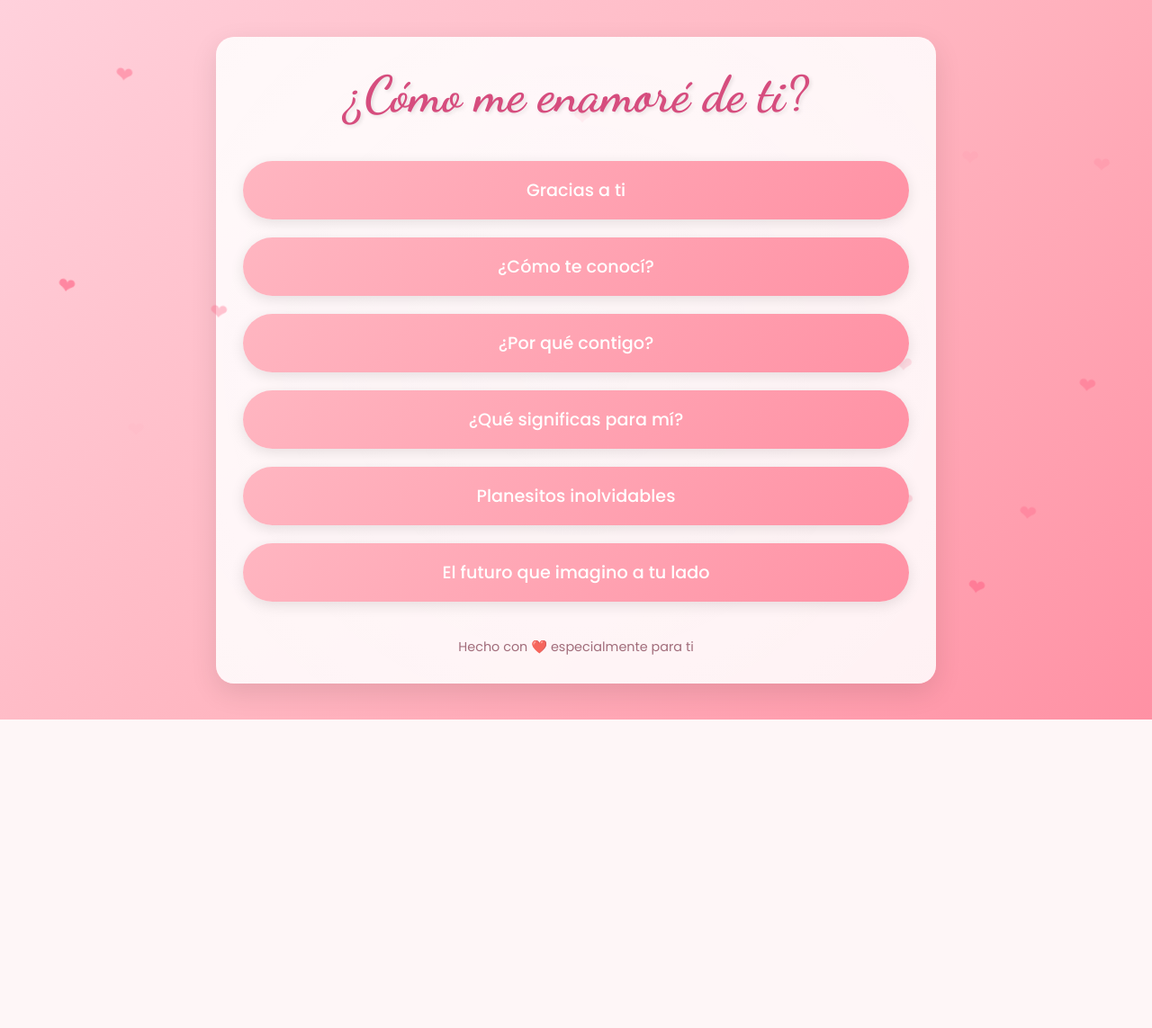
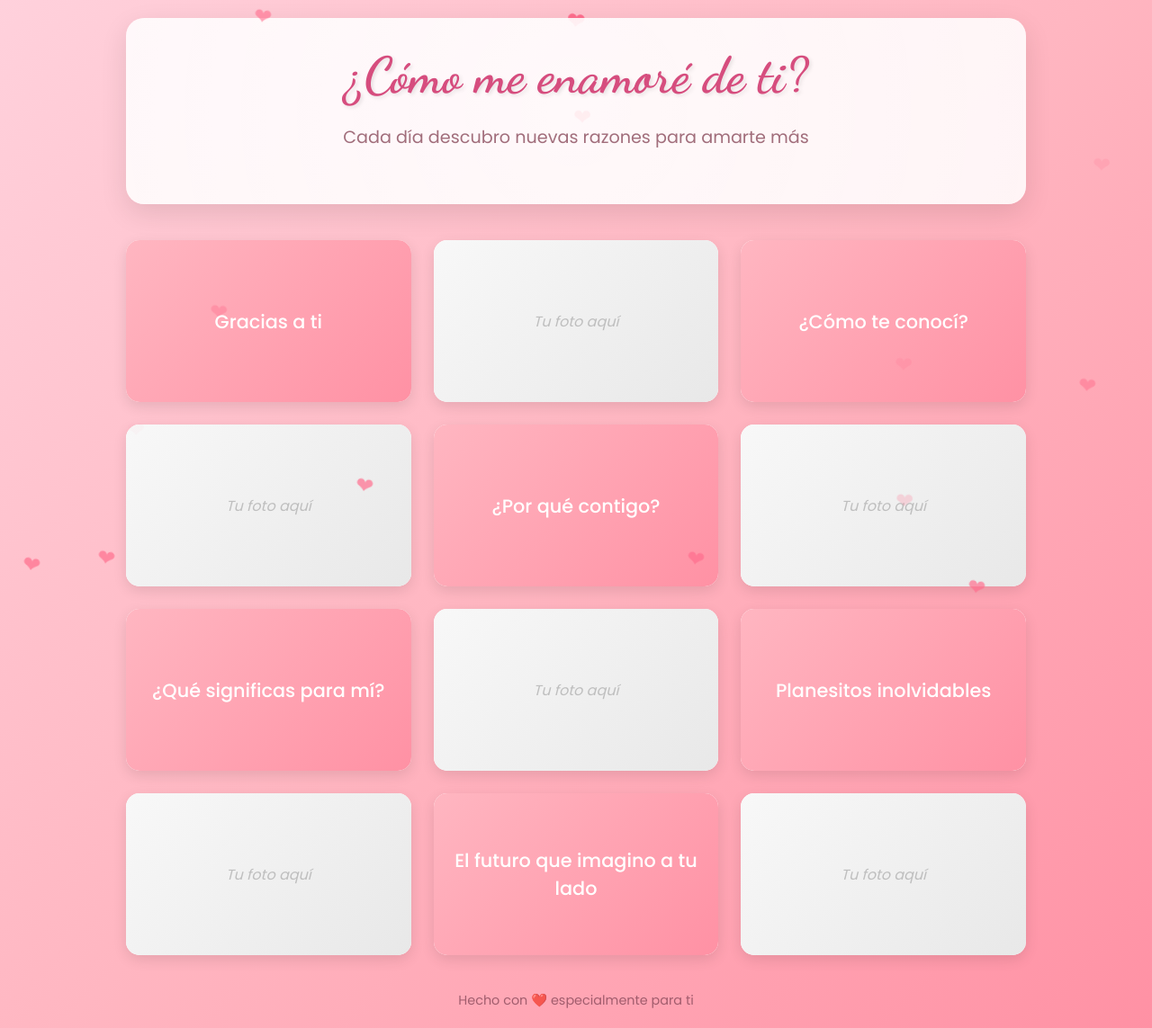
Before and after one commit to JorgeLop1-sudo/paratuuu, a PHP site: page / in a window 1280 px wide. Shown: the whole page at 90% size. Before the commit the page ends 800 px from the top, so only its background shows below. Run offline with PHP 8.4, Linux system fonts and the light colour scheme.

Commit message:
add: Styles

```diff
--- a/index.css
+++ b/index.css
@@ -1,3 +1,4 @@
+
 * {
     margin: 0;
     padding: 0;
@@ -11,14 +12,13 @@ body {
     display: flex;
     flex-direction: column;
     align-items: center;
-    justify-content: center;
     padding: 20px;
     color: #8a4b5c;
     overflow-x: hidden;
 }
 
 .container {
-    max-width: 800px;
+    max-width: 1000px;
     width: 100%;
     text-align: center;
     padding: 30px;
@@ -27,6 +27,7 @@ body {
     box-shadow: 0 10px 30px rgba(0, 0, 0, 0.1);
     position: relative;
     overflow: hidden;
+    margin-bottom: 40px;
 }
 
 .container::before {
@@ -48,35 +49,53 @@ body {
 h1 {
     font-family: 'Dancing Script', cursive;
     font-size: 3.5rem;
-    margin-bottom: 40px;
+    margin-bottom: 20px;
     color: #d64d7e;
     text-shadow: 2px 2px 4px rgba(0, 0, 0, 0.1);
     animation: fadeIn 1.5s ease-out;
 }
 
-.links-container {
-    display: flex;
-    flex-direction: column;
-    gap: 20px;
-    margin-top: 30px;
+.subtitle {
+    font-size: 1.2rem;
+    margin-bottom: 30px;
+    color: #8a4b5c;
+    opacity: 0.8;
 }
 
-.link-item {
+.links-grid {
+    display: grid;
+    grid-template-columns: repeat(auto-fit, minmax(300px, 1fr));
+    gap: 25px;
+    width: 100%;
+    max-width: 1000px;
+}
+
+.link-card {
+    background: white;
+    border-radius: 15px;
+    overflow: hidden;
+    box-shadow: 0 5px 15px rgba(0, 0, 0, 0.1);
+    transition: all 0.4s ease;
+    position: relative;
+}
+
+.link-card:hover {
+    transform: translateY(-10px);
+    box-shadow: 0 15px 30px rgba(0, 0, 0, 0.15);
+}
+
+.text-card {
+    padding: 30px 20px;
+    display: flex;
+    align-items: center;
+    justify-content: center;
+    min-height: 180px;
     background: linear-gradient(135deg, #ffb6c1, #ff91a4);
-    padding: 18px 25px;
-    border-radius: 50px;
-    text-decoration: none;
-    color: white;
-    font-weight: 500;
-    font-size: 1.2rem;
-    transition: all 0.4s ease;
-    box-shadow: 0 4px 15px rgba(0, 0, 0, 0.1);
     position: relative;
     overflow: hidden;
-    z-index: 1;
 }
 
-.link-item::before {
+.text-card::before {
     content: '';
     position: absolute;
     top: 0;
@@ -85,17 +104,35 @@ h1 {
     height: 100%;
     background: linear-gradient(90deg, transparent, rgba(255,255,255,0.3), transparent);
     transition: all 0.6s;
-    z-index: -1;
+    z-index: 1;
 }
 
-.link-item:hover {
-    transform: translateY(-5px);
-    box-shadow: 0 8px 20px rgba(0, 0, 0, 0.15);
-    background: linear-gradient(135deg, #ff91a4, #ff6b8b);
+.text-card:hover::before {
+    left: 100%;
 }
 
-.link-item:hover::before {
-    left: 100%;
+.text-card a {
+    text-decoration: none;
+    color: white;
+    font-weight: 500;
+    font-size: 1.3rem;
+    text-align: center;
+    z-index: 2;
+    position: relative;
+}
+
+.photo-placeholder {
+    height: 180px;
+    display: flex;
+    align-items: center;
+    justify-content: center;
+    background: linear-gradient(135deg, #f8f8f8, #e8e8e8);
+    color: #aaa;
+    font-style: italic;
+}
+
+.photo-placeholder span {
+    opacity: 0.7;
 }
 
 .heart {
@@ -104,36 +141,7 @@ h1 {
     color: #ff6b8b;
     opacity: 0;
     animation: float 5s infinite ease-in-out;
-}
-
-.heart:nth-child(1) {
-    top: 10%;
-    left: 10%;
-    animation-delay: 0s;
-}
-
-.heart:nth-child(2) {
-    top: 20%;
-    right: 15%;
-    animation-delay: 1s;
-}
-
-.heart:nth-child(3) {
-    bottom: 15%;
-    left: 20%;
-    animation-delay: 2s;
-}
-
-.heart:nth-child(4) {
-    bottom: 25%;
-    right: 10%;
-    animation-delay: 3s;
-}
-
-.heart:nth-child(5) {
-    top: 40%;
-    left: 5%;
-    animation-delay: 4s;
+    z-index: 0;
 }
 
 .footer {
@@ -141,6 +149,7 @@ h1 {
     font-size: 0.9rem;
     color: #8a4b5c;
     opacity: 0.8;
+    text-align: center;
 }
 
 /* Animaciones */
@@ -172,9 +181,8 @@ h1 {
         font-size: 2.8rem;
     }
 
-    .link-item {
-        padding: 15px 20px;
-        font-size: 1.1rem;
+    .links-grid {
+        grid-template-columns: 1fr;
     }
 
     .container {
@@ -187,12 +195,11 @@ h1 {
         font-size: 2.2rem;
     }
 
-    .link-item {
-        padding: 12px 18px;
-        font-size: 1rem;
-    }
-
     .container {
         padding: 15px;
     }
+
+    .text-card a {
+        font-size: 1.1rem;
+    }
 }
--- a/index.html
+++ b/index.html
@@ -5,7 +5,7 @@
     <meta name="viewport" content="width=device-width, initial-scale=1.0">
     <title>¿Cómo me enamoré de ti?</title>
     <link href="https://fonts.googleapis.com/css2?family=Dancing+Script:wght@400;700&family=Poppins:wght@300;400;500&display=swap" rel="stylesheet">
-    <link href="index.css" rel="stylesheet">
+    <link rel="stylesheet" href="index.css">
 </head>
 <body>
     <div class="heart">❤</div>
@@ -17,27 +17,97 @@
     <div class="container">
         <div class="content">
             <h1>¿Cómo me enamoré de ti?</h1>
+            <p class="subtitle">Cada día descubro nuevas razones para amarte más</p>
+        </div>
+    </div>
 
-            <div class="links-container">
-                <a href="#" class="link-item">Gracias a ti</a>
-                <a href="#" class="link-item">¿Cómo te conocí?</a>
-                <a href="#" class="link-item">¿Por qué contigo?</a>
-                <a href="#" class="link-item">¿Qué significas para mí?</a>
-                <a href="#" class="link-item">Planesitos inolvidables</a>
-                <a href="#" class="link-item">El futuro que imagino a tu lado</a>
-            </div>
-
-            <div class="footer">
-                Hecho con ❤️ especialmente para ti
+    <div class="links-grid">
+        <!-- Fila 1: Link - Foto - Link -->
+        <div class="link-card">
+            <div class="text-card">
+                <a href="#">Gracias a ti</a>
             </div>
         </div>
+
+        <div class="link-card">
+            <div class="photo-placeholder">
+                <span>Tu foto aquí</span>
+            </div>
+        </div>
+
+        <div class="link-card">
+            <div class="text-card">
+                <a href="#">¿Cómo te conocí?</a>
+            </div>
+        </div>
+
+        <!-- Fila 2: Foto - Link - Foto -->
+        <div class="link-card">
+            <div class="photo-placeholder">
+                <span>Tu foto aquí</span>
+            </div>
+        </div>
+
+        <div class="link-card">
+            <div class="text-card">
+                <a href="#">¿Por qué contigo?</a>
+            </div>
+        </div>
+
+        <div class="link-card">
+            <div class="photo-placeholder">
+                <span>Tu foto aquí</span>
+            </div>
+        </div>
+
+        <!-- Fila 3: Link - Foto - Link -->
+        <div class="link-card">
+            <div class="text-card">
+                <a href="#">¿Qué significas para mí?</a>
+            </div>
+        </div>
+
+        <div class="link-card">
+            <div class="photo-placeholder">
+                <span>Tu foto aquí</span>
+            </div>
+        </div>
+
+        <div class="link-card">
+            <div class="text-card">
+                <a href="#">Planesitos inolvidables</a>
+            </div>
+        </div>
+
+        <!-- Fila 4: Foto - Link - Foto -->
+        <div class="link-card">
+            <div class="photo-placeholder">
+                <span>Tu foto aquí</span>
+            </div>
+        </div>
+
+        <div class="link-card">
+            <div class="text-card">
+                <a href="#">El futuro que imagino a tu lado</a>
+            </div>
+        </div>
+
+        <div class="link-card">
+            <div class="photo-placeholder">
+                <span>Tu foto aquí</span>
+            </div>
+        </div>
+    </div>
+
+    <div class="footer">
+        Hecho con ❤️ especialmente para ti
     </div>
 
     <script>
         // Agregar más corazones flotantes de forma dinámica
         document.addEventListener('DOMContentLoaded', function() {
             const body = document.querySelector('body');
-            const heartsCount = 10;
+            const heartsCount = 15;
 
             for (let i = 0; i < heartsCount; i++) {
                 const heart = document.createElement('div');
@@ -57,15 +127,15 @@
             }
 
             // Efecto al hacer clic en los enlaces
-            const links = document.querySelectorAll('.link-item');
+            const links = document.querySelectorAll('.text-card a');
             links.forEach(link => {
                 link.addEventListener('click', function(e) {
                     e.preventDefault();
 
                     // Efecto visual al hacer clic
-                    this.style.transform = 'scale(0.95)';
+                    this.parentElement.style.transform = 'scale(0.95)';
                     setTimeout(() => {
-                        this.style.transform = '';
+                        this.parentElement.style.transform = '';
                     }, 200);
 
                     // Aquí puedes agregar la redirección a las otras páginas
```
